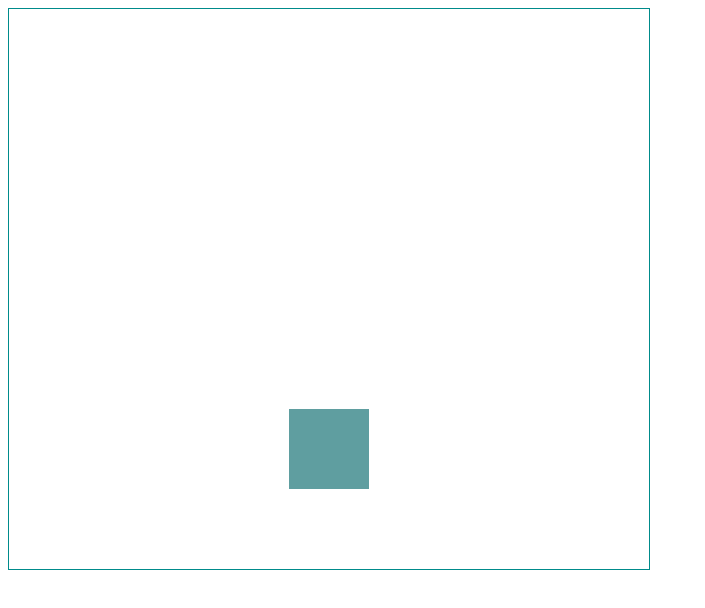
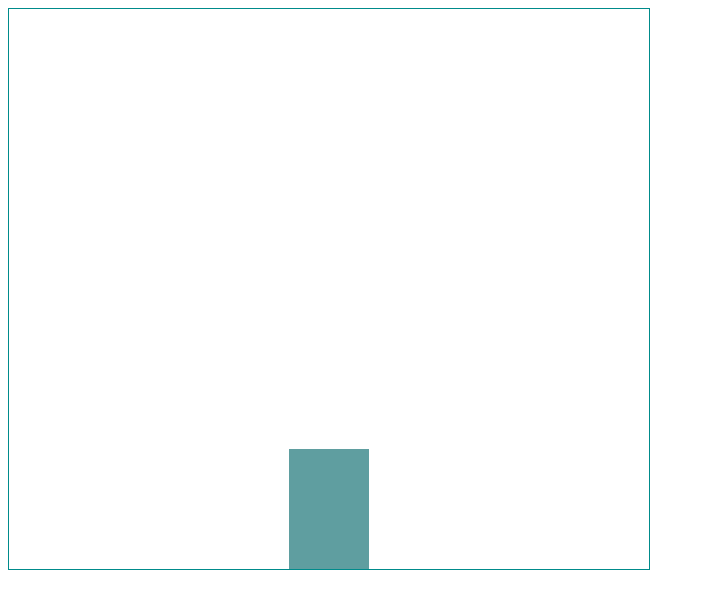
Before and after one commit to elkira01/Bricks-JSGame, a plain HTML site: page index.html in a window 1280 px wide. Shown: the whole page, without its empty margins (0-705 px from the left). Drawn offline with Linux system fonts and the light colour scheme.

Commit message:
commit bricks 3

```diff
--- a/index.html
+++ b/index.html
@@ -224,8 +224,8 @@
     <div class="s1"></div>
     <div class="s1"></div>
     <div class="s1"></div>
-    <div class="s1"></div>
-    <div class="s1"></div>
+    <div class="s1" style="visibility : visible;"></div>
+    <div class="s1" style="visibility : visible;"></div>
     <div class="s1"></div>
     <div class="s1"></div>
     <div class="s1"></div>
--- a/index.js
+++ b/index.js
@@ -1,5 +1,8 @@
 window.addEventListener("DOMContentLoaded",function () {
-    let visible = "visible";
+    const visible = "visible";
+    const hidden = "hidden";
+    let timers = [];
+
 
     //Setting up all the blocks IDs
     let divs = document.getElementsByClassName("s1");
@@ -23,7 +26,6 @@ window.addEventListener("DOMContentLoaded",function () {
     //Moving the square around;
     function shiftSquare(brick,direction,speed = 500) {
 
-        let timers = [];
         document.onkeydown = ()=>{
             for (let timersKey in timers) {
                 clearInterval(timers[timersKey]);
@@ -31,9 +33,20 @@ window.addEventListener("DOMContentLoaded",function () {
         }
 
         if (direction === "down"){
-            //first the lower blocks move
+
             timers[0] = setInterval(function () {
 
+                //Stop the bricks movements : Downwards :before base
+                let base = [];
+                base[0] = document.querySelector("#b"+(parseInt(brick[2].id.substring(1))+16).toString());
+                base[1] = document.querySelector("#b"+(parseInt(brick[3].id.substring(1))+16).toString())
+                if ( base[0].style.visibility === visible || base[1].style.visibility === visible ){
+                    console.log("block visible");
+                        clearInterval(timers[0]);
+                }
+                else{
+
+                    //Start moving
                     brick[2].style.visibility = "hidden";
                     brick[2] = document.querySelector("#b"+(parseInt(brick[2].id.substring(1))+16).toString());
                     brick[2].style.visibility = visible;
@@ -51,12 +64,20 @@ window.addEventListener("DOMContentLoaded",function () {
                     brick[1] = document.querySelector("#b"+(parseInt(brick[1].id.substring(1))+16).toString());
                     brick[1].style.visibility = visible;
 
+                }
+
+                //Stop the bricks movements : Downwards :base
+                if (208 <= parseInt(brick[2].id.substring(1)) && parseInt(brick[2].id.substring(1)) <= 223){
+                    console.log(parseInt(brick[2].id.substring(1)));
+                        clearInterval(timers[0]);
+                }
             },speed);
+
         }
         else if (direction === "left"){
-            //first the lower blocks move
+
             timers[1] = setInterval(function () {
-                console.log(brick[1]);
+
                 brick[1].style.visibility = "hidden";
                 brick[1] = document.querySelector("#b"+(parseInt(brick[1].id.substring(1))+1).toString());
                 brick[1].style.visibility = visible;
@@ -74,11 +95,9 @@ window.addEventListener("DOMContentLoaded",function () {
 
         }
         else if (direction === "right"){
-            //first the lower blocks move
+
             timers[2] = setInterval(function () {
 
-
-                console.log(brick[0]);
                 brick[0].style.visibility = "hidden";
                 brick[0] = document.querySelector("#b"+(parseInt(brick[0].id.substring(1))-1).toString());
                 brick[0].style.visibility = visible;
@@ -101,8 +120,7 @@ window.addEventListener("DOMContentLoaded",function () {
 
     }
 
-
-
-    let b= squaredBrick();
-    shiftSquare(b,"down",500);
+    let brick = squaredBrick();
+    shiftSquare(brick,"down",400);
+    //stopSquare(brick);
 })
```
Lines whose indentation alone changed are shown as unchanged.
